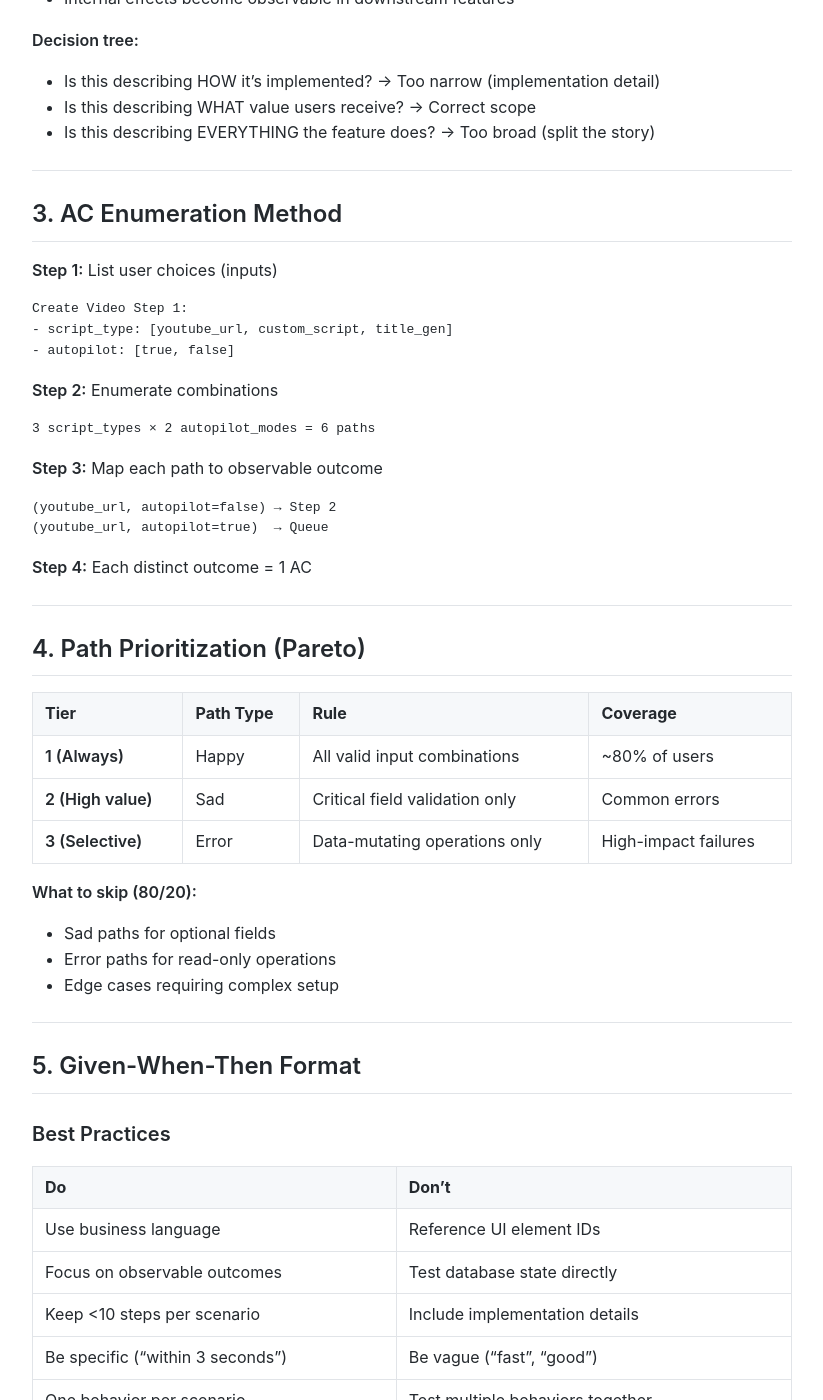
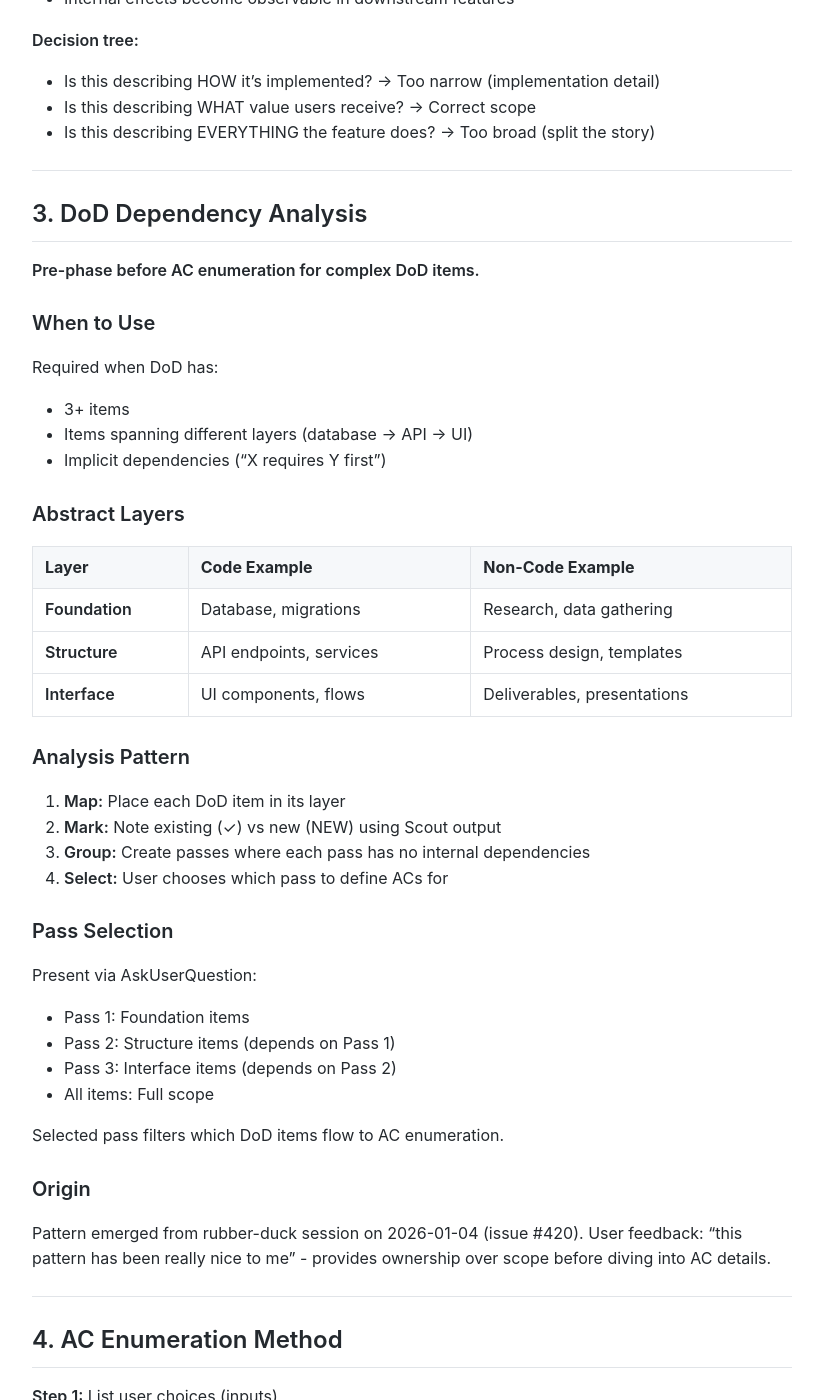
Before and after one commit to MariusWilsch/public-wilsch-ai-pages, a Jekyll site: the page built from global/ac-dod-framework.md, in a window 1280 px wide and 1400 px high, scrolled down 984 px. Shown: the whole window, without its empty margins (228-1051 px from the left). Built offline with Jekyll 4.4.1, drawn with Linux system fonts in a browser that asks for light colours; our own code applies the rules of GitHub Pages for plain Markdown files; some of the changed text lies outside the part shown.

Commit message:
Sync from hippocampus 2026-01-07

````diff
--- a/global/ac-dod-framework.md
+++ b/global/ac-dod-framework.md
@@ -37,7 +37,49 @@ source: Rubber-duck session analyzing #377 and #89
 
 ---
 
-## 3. AC Enumeration Method
+## 3. DoD Dependency Analysis
+
+**Pre-phase before AC enumeration for complex DoD items.**
+
+### When to Use
+
+Required when DoD has:
+- 3+ items
+- Items spanning different layers (database → API → UI)
+- Implicit dependencies ("X requires Y first")
+
+### Abstract Layers
+
+| Layer | Code Example | Non-Code Example |
+|-------|--------------|------------------|
+| **Foundation** | Database, migrations | Research, data gathering |
+| **Structure** | API endpoints, services | Process design, templates |
+| **Interface** | UI components, flows | Deliverables, presentations |
+
+### Analysis Pattern
+
+1. **Map:** Place each DoD item in its layer
+2. **Mark:** Note existing (✓) vs new (NEW) using Scout output
+3. **Group:** Create passes where each pass has no internal dependencies
+4. **Select:** User chooses which pass to define ACs for
+
+### Pass Selection
+
+Present via AskUserQuestion:
+- Pass 1: Foundation items
+- Pass 2: Structure items (depends on Pass 1)
+- Pass 3: Interface items (depends on Pass 2)
+- All items: Full scope
+
+Selected pass filters which DoD items flow to AC enumeration.
+
+### Origin
+
+Pattern emerged from rubber-duck session on 2026-01-04 (issue #420). User feedback: "this pattern has been really nice to me" - provides ownership over scope before diving into AC details.
+
+---
+
+## 4. AC Enumeration Method
 
 **Step 1:** List user choices (inputs)
 ```
@@ -76,7 +118,7 @@ Create Video Step 1:
 
 ---
 
-## 5. Given-When-Then Format
+## 6. Given-When-Then Format
 
 ### Best Practices
 
@@ -219,16 +261,7 @@ All details live in tracking file. Issue body is a pointer.
 
 ---
 
-## 10. Future Work
-
-- [ ] Design Verification Log format and workflow (tracked in #89)
-- [ ] Create `/ac-create` skill with methodology
-- [ ] Update `deliverable-tracking` to create tracking file
-- [ ] Update `onboarding` to verify tracking file + AC
-
----
-
-## Sources
+## 11. Sources
 
 - [Scrum.org: DoD vs AC](https://www.scrum.org/resources/blog/what-difference-between-definition-done-and-acceptance-criteria)
 - [Cucumber: Better Gherkin](https://cucumber.io/docs/bdd/better-gherkin/)
````
Also changed, not shown: other parts of global/ac-dod-framework.md (+5 -5 lines).
